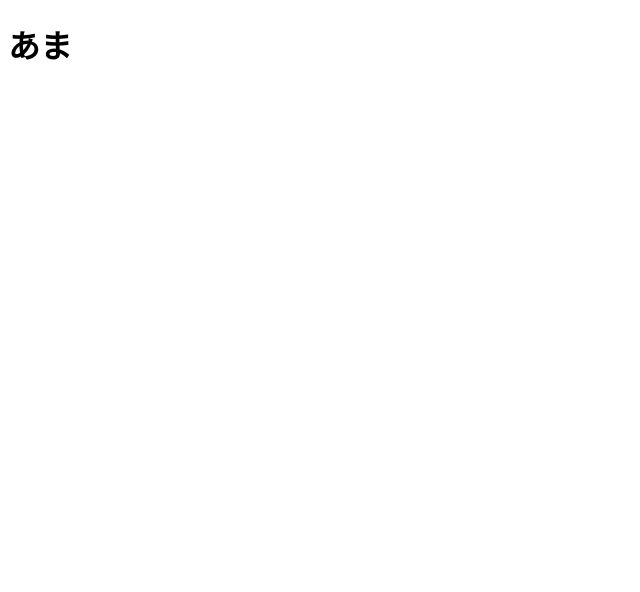
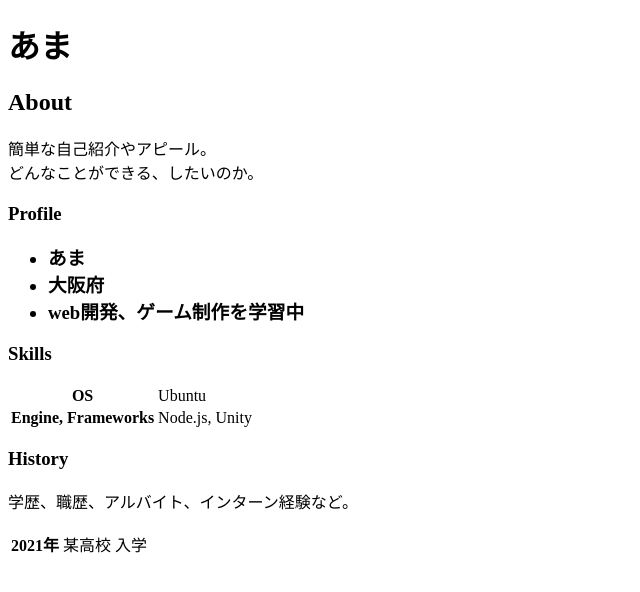
Before and after one commit to ama-2525/ama-2525.github.io, a plain HTML site: page index.html in a window 1280 px wide. Shown: the whole page, without its empty margins (0-640 px from the left). Drawn offline with Linux system fonts and the light colour scheme.

Commit message:
ポートフォリオに必要な情報を追加

```diff
--- a/index.html
+++ b/index.html
@@ -7,5 +7,39 @@
   </head>
   <body>
     <h1>あま</h1>
+
+    <h2>About</h2>
+    <p>
+      簡単な自己紹介やアピール。<br>
+      どんなことができる、したいのか。
+    </p>
+
+    <h3>Profile<h3>
+    <ul>
+      <li>あま</li>
+      <li>大阪府</li>
+      <li>web開発、ゲーム制作を学習中</li>
+    </ul>
+
+    <h3>Skills</h3>
+    <table>
+      <tr>
+        <th>OS</th>
+        <td>Ubuntu</td>
+      </tr>
+      <tr>
+        <th>Engine, Frameworks</th>
+        <td>Node.js, Unity</td>
+      </tr>
+    </table>
+
+    <h3>History</h3>
+    <p>学歴、職歴、アルバイト、インターン経験など。</p>
+    <table>
+      <tr>
+        <th>2021年</th>
+        <td>某高校 入学</td>
+      </tr>
+    </table>
   </body>
 </html>
```
